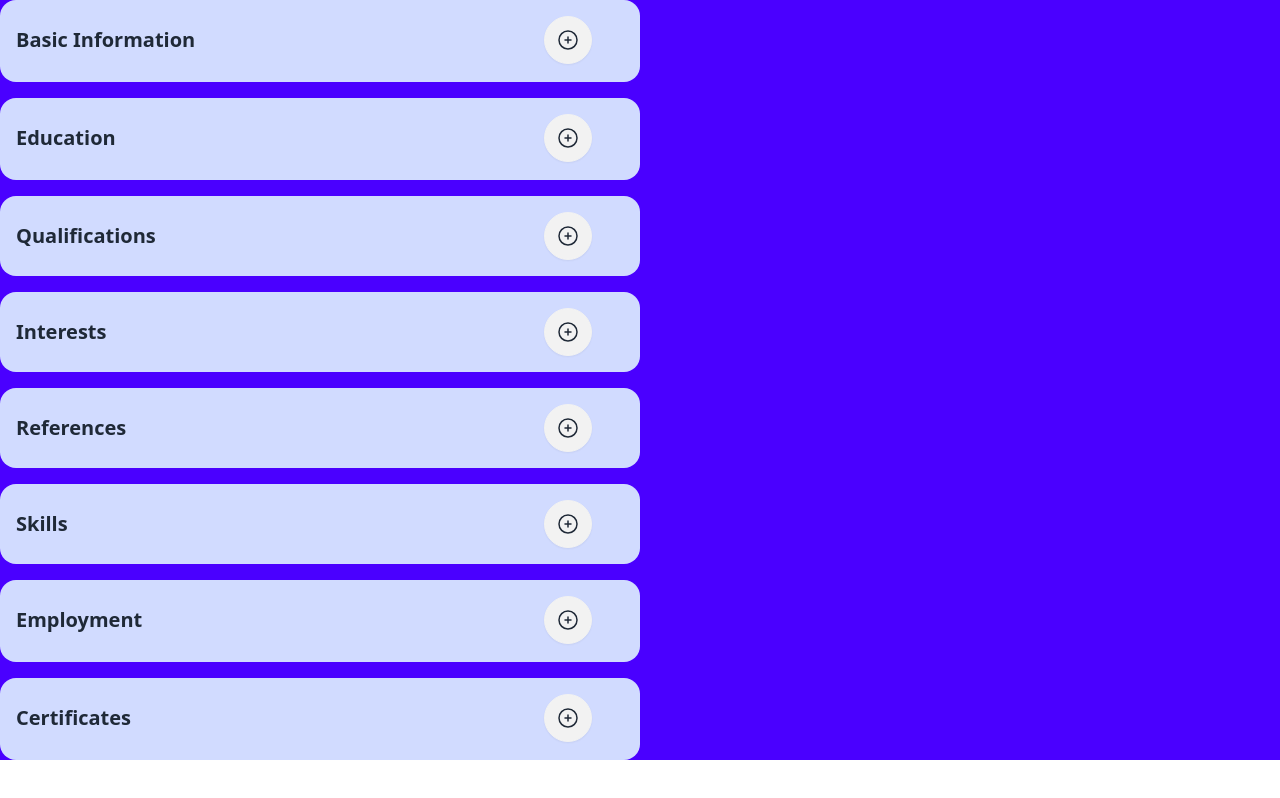
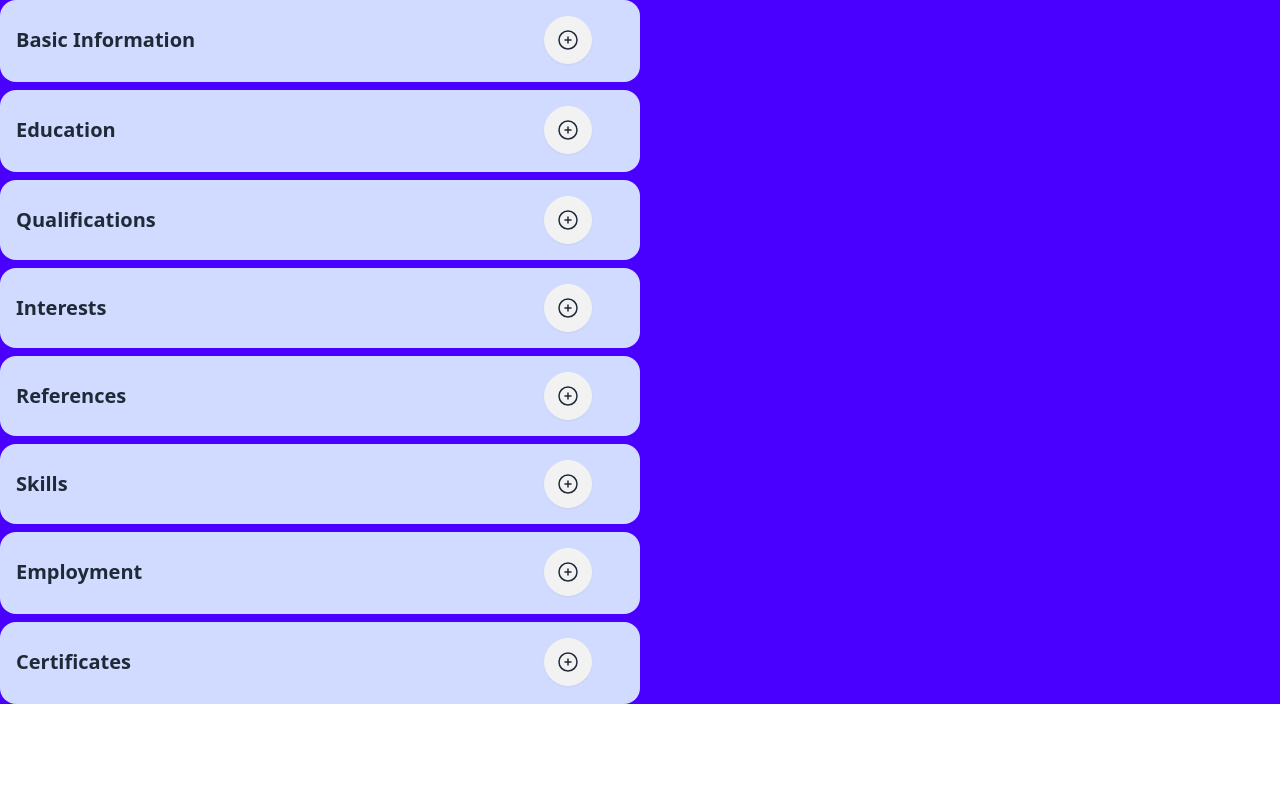
Before and after one commit to Ja-Uyoma/CV-Application, a React (Vite) app: page / in a window 1280 px wide. Built offline with nearby package versions, Linux system fonts and the light colour scheme.

Commit message:
refactor: reduce the gap between ResumeBuilder children

```diff
--- a/src/components/ResumeBuilder.tsx
+++ b/src/components/ResumeBuilder.tsx
@@ -6,7 +6,7 @@ import { Employment } from "./Employment.tsx";
 
 export const ResumeBuilder = () => {
   return (
-    <div className="w-1/2 flex flex-col gap-4">
+    <div className="w-1/2 flex flex-col gap-2">
       <BasicInformation />
       <Education />
       <Pane sectionName={"Qualifications"} />
```
